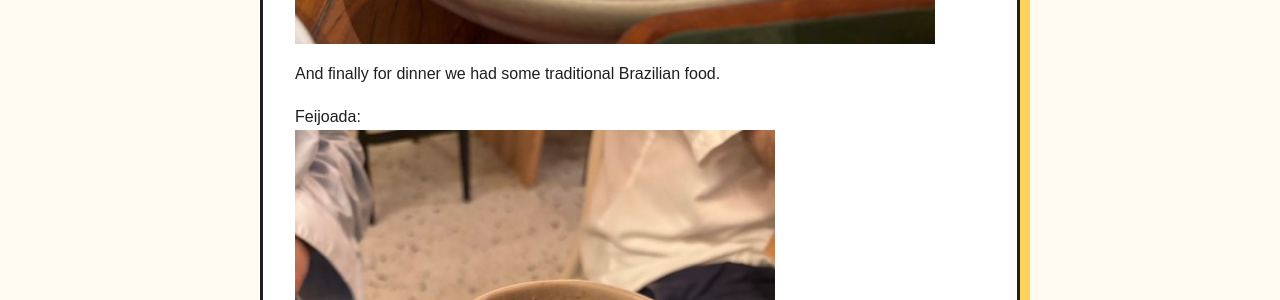
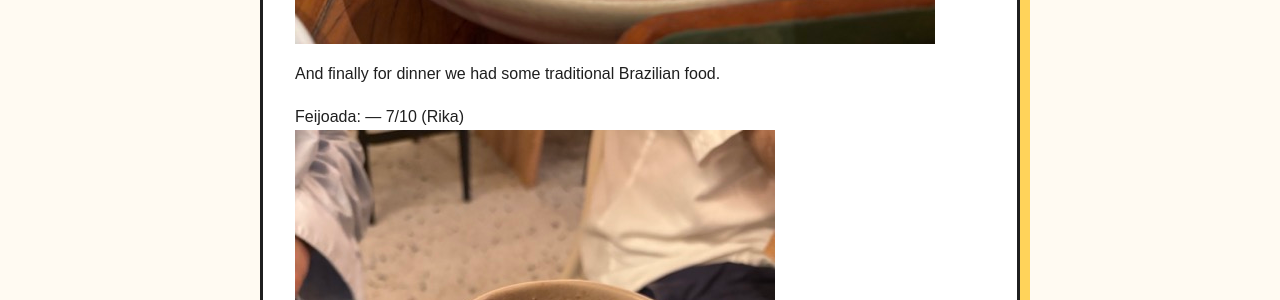
Before and after one commit to codecat226/codecat226.github.io, a Jekyll site: the page built from _posts/2026-03-15-to-brazil.markdown, in a window 1280 px wide and 1400 px high, scrolled down 8137 px. Shown: the part 152-452 px from the top of the window. Built offline with Jekyll 4.4.1, drawn with Linux system fonts in a browser that asks for light colours; some of the changed text lies outside the part shown.

Commit message:
add food rating

```diff
--- a/_posts/2026-03-15-to-brazil.markdown
+++ b/_posts/2026-03-15-to-brazil.markdown
@@ -66,12 +66,12 @@ Mushroom Benedict — 8/10 (Rika)
 
 And finally for dinner we had some traditional Brazilian food.
 
-Feijoada:
+Feijoada: — 7/10 (Rika)
 ![Feijoada]({{ '/assets/images/feijoada.jpeg' | relative_url }})
 
 ![Feijoada]({{ '/assets/images/feijoadab.jpeg' | relative_url }})
 
-Moqueca:
+Moqueca — 8/10 (Kaj)
 ![Moqueca]({{ '/assets/images/moqueca.jpeg' | relative_url }})
 
 Stay tuned for more Rio Adventures!
```
